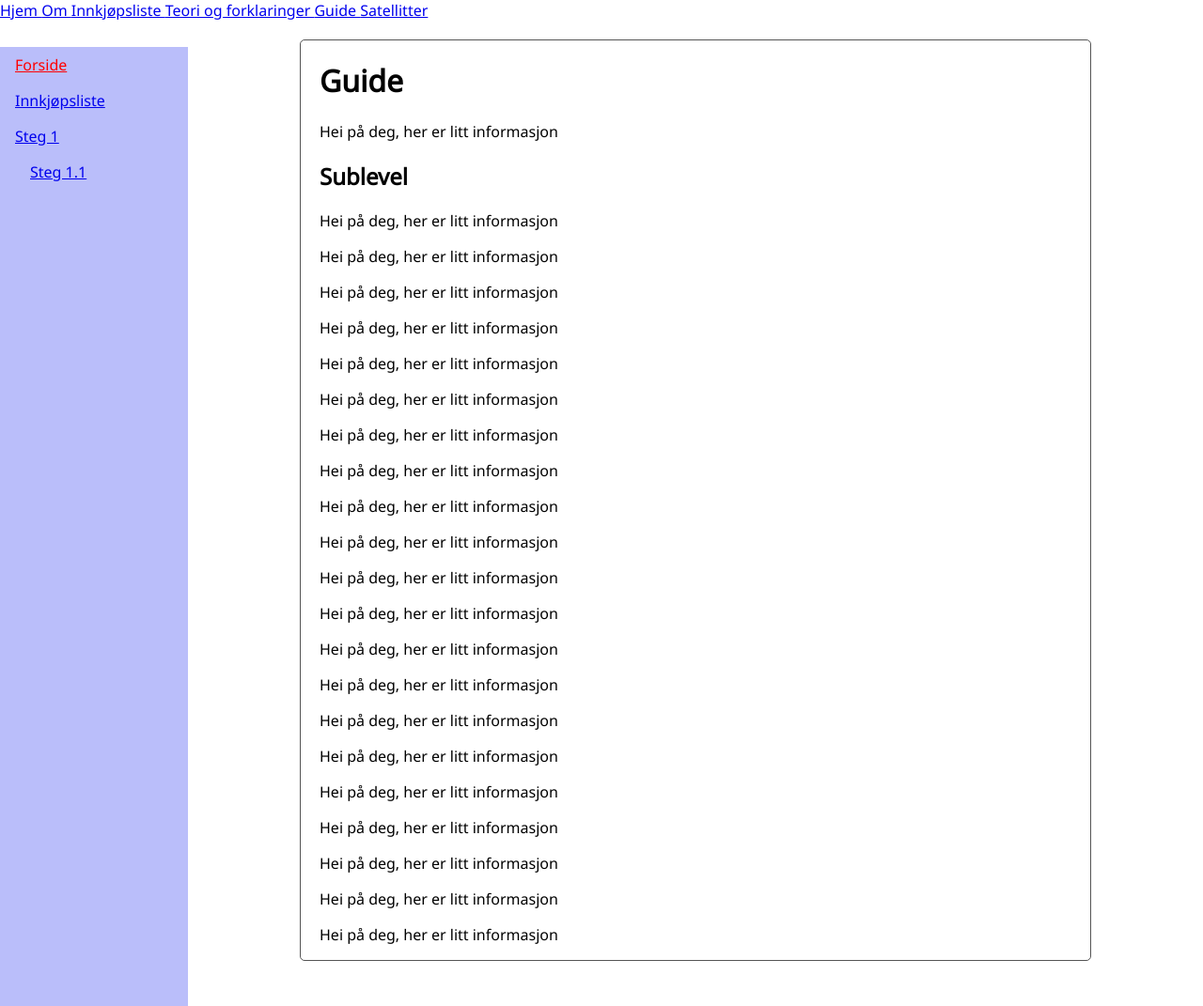
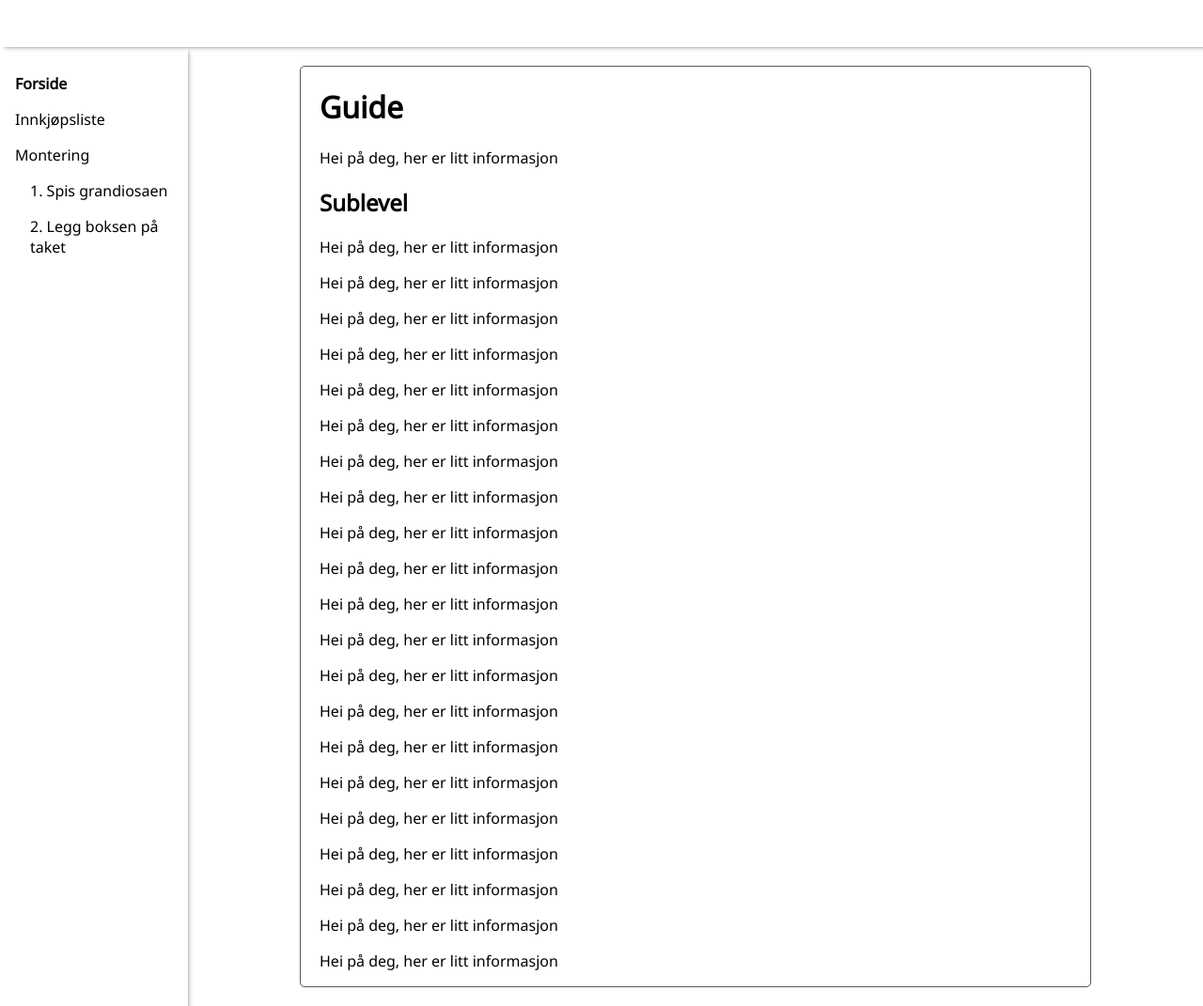
Before and after one commit to petterroea/eit-satellitt-i-norge, a Jekyll site: the page built from src/guide/index.md, in a window 1280 px wide and 1071 px high. Shown: the whole window at 94% size. Built offline with Jekyll 4.4.1, drawn with Linux system fonts in a browser that asks for light colours.

Commit message:
plain example layout for tutorial page

```diff
--- a/src/_data/guides.yml
+++ b/src/_data/guides.yml
@@ -1,9 +1,11 @@
 - name: Forside
   link: /eit-satellitt-i-norge/guide/
 - name: Innkjøpsliste
-  link: /eit-satellitt-i-norge/innkjopsliste
-- name: Steg 1
-  link: /eit-satellitt-i-norge/steg-1
+  link: /eit-satellitt-i-norge/guide/innkjopsliste/
+- name: Montering
+  link: /eit-satellitt-i-norge/guide/montering
   subpages:
-    - name: Steg 1.1
-      link: /eit-satellitt-i-norge/steg-1-1
+    - name: 1. Spis grandiosaen
+      link: /eit-satellitt-i-norge/guide/montering/steg1
+    - name: 2. Legg boksen på taket
+      link: /eit-satellitt-i-norge/guide/montering/steg2
--- a/src/_layouts/guide.html
+++ b/src/_layouts/guide.html
@@ -13,15 +13,16 @@
 </head>
 
 <body>
-    {% include navigation.html %}
+    <header class="tempheader"></header>
     <nav class="sidebar">
         {% for item in site.data.guides %}
-        <a class="sidebar-item" href="{{ item.link }}" {% if page.title==item.name %} style="color: red;" {% endif %}>
+        <a class="sidebar-item" href="{{ item.link }}" {% if page.title==item.name %} style="font-weight: bold;" {%
+            endif %}>
             {{ item.name }}
         </a>
         {% for subitem in item.subpages %}
-        <a class="sidebar-item sub" href="{{ subitem.link }}" {% if page.title==subitem.name %} style="color: red;" {%
-            endif %}>
+        <a class="sidebar-item sub" href="{{ subitem.link }}" {% if page.title==subitem.name %}
+            style="font-weight: bold;" {% endif %}>
             {{ subitem.name }}
         </a>
         {% endfor %}
--- a/src/assets/css/guide.scss
+++ b/src/assets/css/guide.scss
@@ -7,17 +7,21 @@
   justify-content: flex-start;
   align-items: flex-start;
   width: 200px;
-  background-color: #babefa;
   position: fixed;
   z-index: 1;
   top: 50px;
   left: 0;
   bottom: 0;
+  padding-top: 20px;
+  background-color: white;
+  box-shadow: grey 0 5px 5px;
 }
 
 .sidebar-item {
   padding: 0.5em 1em;
   width: calc(100% - 2em);
+  text-decoration: none;
+  color: black;
 }
 
 .sidebar-item.sub {
@@ -26,11 +30,14 @@
 }
 
 .sidebar-item:hover {
-  background-color: #caceff;
+  background-color: #eee;
 }
 
 .content-wrapper {
-  margin-left: 200px;
+  position: absolute;
+  top: 50px;
+  left: 200px;
+  right: 0;
   padding: 20px;
 }
 
@@ -41,3 +48,14 @@
   border-radius: 5px;
   padding: 0 20px;
 }
+
+.tempheader {
+  position: fixed;
+  z-index: 2;
+  top: 0;
+  left: 0;
+  right: 0;
+  height: 50px;
+  background-color: white;
+  box-shadow: grey 5px 0 5px;
+}
--- /dev/null
+++ b/src/guide/innkjopsliste/index.md
@@ -0,0 +1,9 @@
+---
+title: Innkjøpsliste
+layout: guide
+---
+
+# Innkjøpsliste
+
+1. pizza
+2. øl
--- /dev/null
+++ b/src/guide/montering/index.md
@@ -0,0 +1,8 @@
+---
+title: Montering
+layout: guide
+---
+
+# Montering
+
+1. Følg med
--- /dev/null
+++ b/src/guide/montering/steg1/index.md
@@ -0,0 +1,9 @@
+---
+title: 1. Spis grandiosaen
+layout: guide
+---
+
+# 1. Spis grandiosaen
+
+1. pizza
+2. øl
--- /dev/null
+++ b/src/guide/montering/steg2/index.md
@@ -0,0 +1,9 @@
+---
+title: 2. Legg boksen på taket
+layout: guide
+---
+
+# 2. Legg boksen på taket
+
+1. pizza
+2. øl
```
